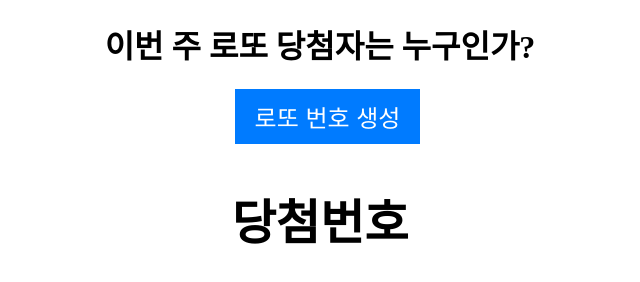
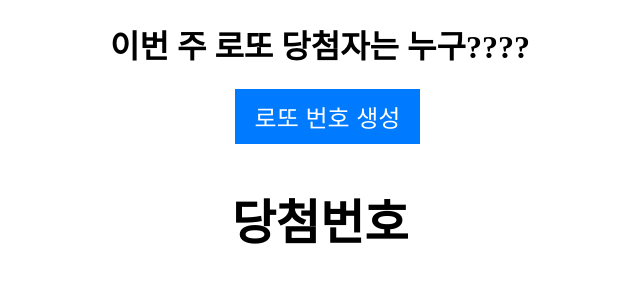
Before and after one commit to baikzzi/testRepoInit, a plain HTML site: page index.html in a window 1280 px wide. Shown: the whole page, without its empty margins (320-960 px from the left). Drawn offline with Linux system fonts and the light colour scheme.

Commit message:
testtest

```diff
--- a/index.html
+++ b/index.html
@@ -8,7 +8,7 @@
     <link href="./css/lottoStyle.css" rel="stylesheet" />
   </head>
   <body>
-    <h1>이번 주 로또 당첨자는 누구인가?</h1>
+    <h1>이번 주 로또 당첨자는 누구????</h1>
     <div>
       <input id="buttonId" type="button" value="로또 번호 생성" />
     </div>
```
